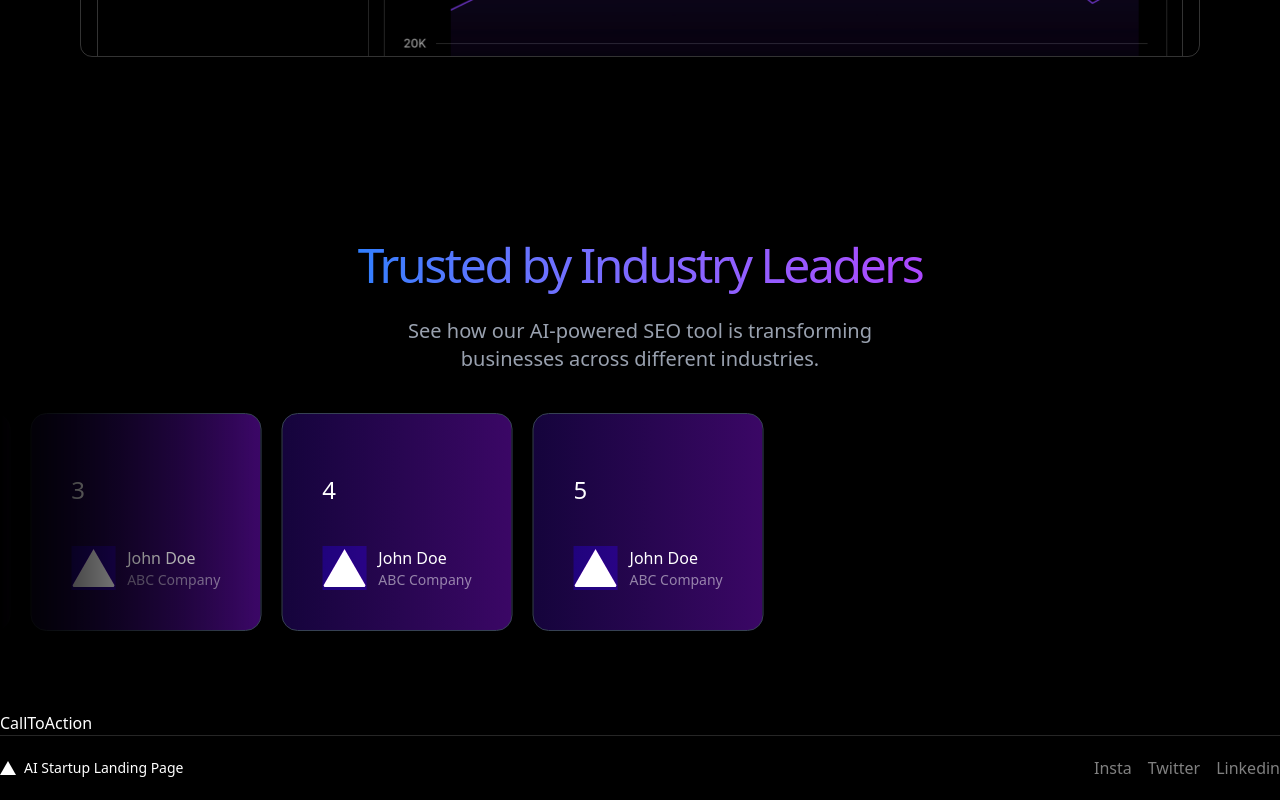
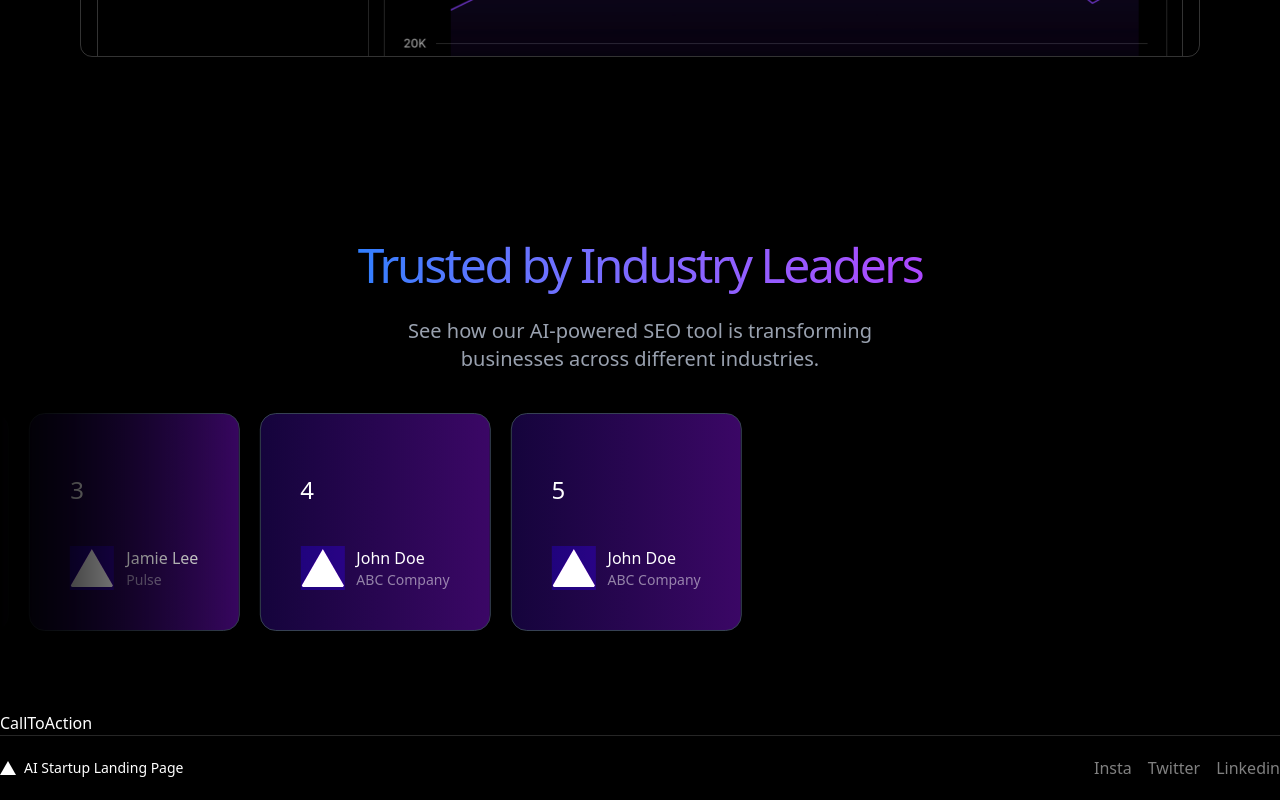
Before and after one commit to harshkaranjiya10/AI-Startup-Landing-Page, a Next.js app: page / in a window 1280 px wide. Shown: the part 2239-3039 px from the top of the page. Built offline with nearby package versions, Linux system fonts and the light colour scheme.

Commit message:
Testemonials

```diff
--- a/app/layout/Testimonials.tsx
+++ b/app/layout/Testimonials.tsx
@@ -5,10 +5,10 @@ import Image from "next/image";
 export default function Testimonials() {
   const TestimonialList = [
     {
-      name: "John Doe",
-      company: "ABC Company",
+      name: "Jamie Lee",
+      company: "Pulse",
       message:
-        "“Our teams productivity has increased significantly since we started using this tool“",
+        "“These AI tools have completely revolutionized our SEO entire strategy overnight“",
     },
     {
       name: "John Doe",
```
Lines whose indentation alone changed are shown as unchanged.
